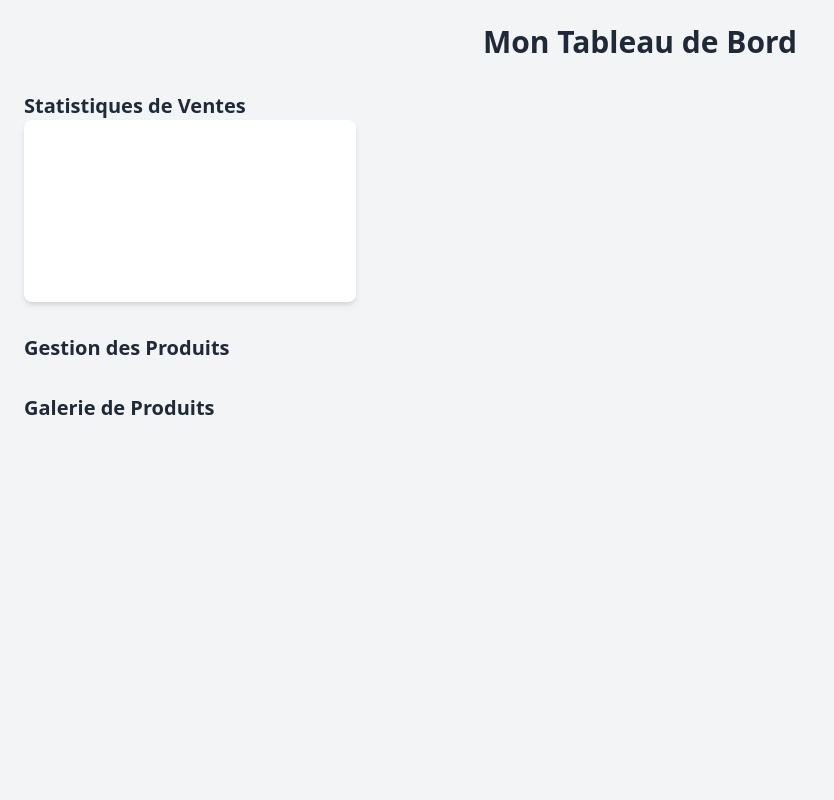
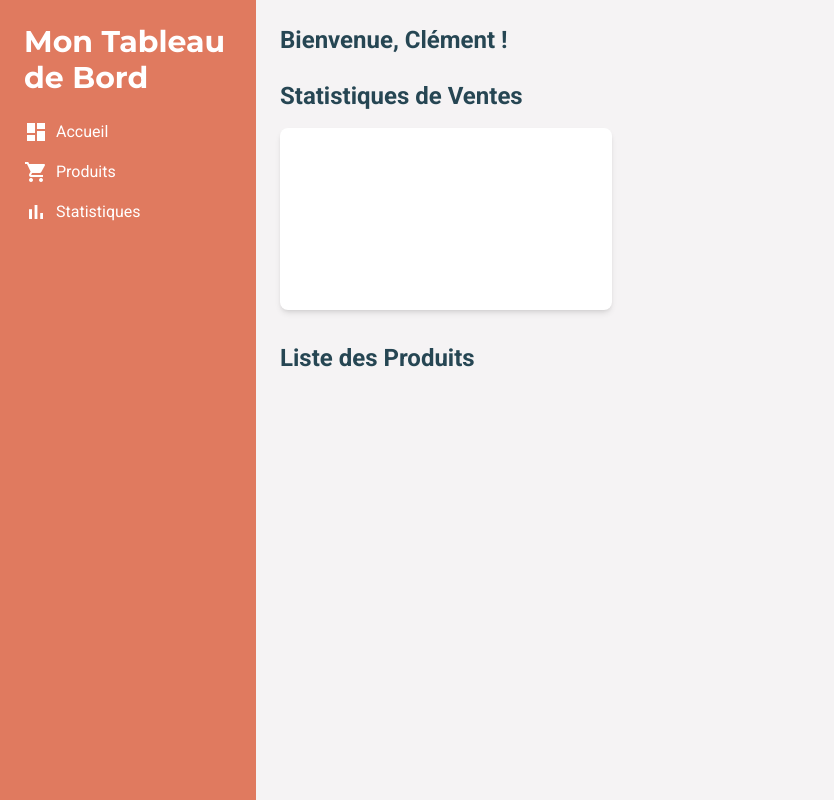
Before and after one commit to neustaiv/adminDashboard, a website: page public/index.html in a window 1280 px wide. Shown: the whole page, without its empty margins (0-834 px from the left). Drawn offline with nearby package versions, Linux system fonts and the light colour scheme.

Commit message:
Setup nodemon, browsersync, editing front page design

```diff
--- /dev/null
+++ b/nodemon.json
@@ -0,0 +1,6 @@
+{
+    "watch": ["server.js", "routes/", "app.js" ],
+    "ext": "js,json,html",
+    "ignore": ["dist/", "public/"],
+    "exec": "node server.js"
+  }
--- a/public/index.html
+++ b/public/index.html
@@ -2,34 +2,68 @@
 <html lang="fr">
 <head>
   <meta charset="UTF-8">
-  <meta name="viewport" content="width=device-width, initial-scale=1.0">
-  <title>Tableau de bord</title>
-  <link href="https://cdn.jsdelivr.net/npm/tailwindcss@2.2.19/dist/tailwind.min.css" rel="stylesheet">
+  <title>Tableau de Bord</title>
+  <link href="/dist/styles.css" rel="stylesheet">
+  <!-- Polices et icônes -->
+  <link href="https://fonts.googleapis.com/css2?family=Montserrat:wght@400;700&family=Roboto:wght@400;700&display=swap" rel="stylesheet">
+  <link href="https://fonts.googleapis.com/icon?family=Material+Icons" rel="stylesheet">
 </head>
-<body class="bg-gray-100 text-gray-800">
-  <div class="container mx-auto p-6">
-    <header class="mb-8">
-      <h1 class="text-3xl font-bold text-center">Mon Tableau de Bord</h1>
-    </header>
+<body class="bg-warmGray font-sans">
+  <div class="flex h-screen">
+    <!-- Sidebar -->
+    <aside class="w-64 bg-terracotta text-white flex flex-col">
+      <div class="p-6">
+        <h1 class="text-3xl font-display font-bold mb-6">Mon Tableau de Bord</h1>
+        <nav>
+          <ul>
+            <li class="mb-4">
+              <a href="#accueil" class="flex items-center text-white hover:text-sand">
+                <span class="material-icons mr-2">dashboard</span>
+                <span>Accueil</span>
+              </a>
+            </li>
+            <li class="mb-4">
+              <a href="#produits" class="flex items-center text-white hover:text-sand">
+                <span class="material-icons mr-2">shopping_cart</span>
+                <span>Produits</span>
+              </a>
+            </li>
+            <li class="mb-4">
+              <a href="#statistiques" class="flex items-center text-white hover:text-sand">
+                <span class="material-icons mr-2">bar_chart</span>
+                <span>Statistiques</span>
+              </a>
+            </li>
+            <!-- Autres éléments de menu -->
+          </ul>
+        </nav>
+      </div>
+    </aside>
 
-    <main>
+    <!-- Contenu principal -->
+    <main class="flex-1 bg-warmGray p-6 overflow-auto">
+      <!-- En-tête du contenu principal -->
+      <header class="mb-6">
+        <h2 class="text-2xl font-semibold text-darkBrown">Bienvenue, Clément !</h2>
+      </header>
+
+      <!-- Sections du contenu -->
       <section id="statistiques" class="mb-8">
-        <h2 class="text-xl font-semibold">Statistiques de Ventes</h2>
+        <h2 class="text-2xl font-semibold text-darkBrown mb-4">Statistiques de Ventes</h2>
         <canvas id="statChart" class="bg-white shadow-md p-4 rounded-lg"></canvas>
       </section>
 
       <section id="produits" class="mb-8">
-        <h2 class="text-xl font-semibold">Gestion des Produits</h2>
-        <!-- Formulaire et liste des produits ici -->
+        <h2 class="text-2xl font-semibold text-darkBrown mb-4">Liste des Produits</h2>
+        <div id="products-container"></div>
       </section>
 
-      <section id="galerie">
-        <h2 class="text-xl font-semibold">Galerie de Produits</h2>
-        <!-- Carrousel Swiper ici -->
-      </section>
+      <!-- Autres sections -->
     </main>
   </div>
 
+  <!-- Scripts -->
+  <script src="https://cdn.jsdelivr.net/npm/axios/dist/axios.min.js"></script>
   <script src="app.js"></script>
 </body>
 </html>
--- a/server.js
+++ b/server.js
@@ -8,6 +8,8 @@ const app = express();
 const port = process.env.PORT || 3000;
 
 app.use(express.static(path.join(__dirname, 'public')));
+app.use('/dist', express.static(path.join(__dirname, 'dist')));
+
 
 app.listen(port, () => {
     console.log(`📞 Le serveur écoute sur le port ${port}`);
--- a/tailwind.config.js
+++ b/tailwind.config.js
@@ -1,8 +1,20 @@
 /** @type {import('tailwindcss').Config} */
 module.exports = {
-  content: ['./*.html'],
+  content: ['./public/*.html'],
   theme: {
-    extend: {},
+    extend: {
+      colors: {
+        warmGray: '#f5f3f4', // Fond doux
+        terracotta: '#e07a5f', // Accent chaleureux
+        peach: '#f4a261', // Second accent
+        sand: '#e9c46a', // Couleur supplémentaire
+        darkBrown: '#264653', // Texte
+      },
+      fontFamily: {
+        sans: ['Roboto', 'sans-serif'],
+        display: ['Montserrat', 'sans-serif'],
+      },
+    },
   },
   plugins: [],
 }
```
Also changed, not shown: package.json (+11 -5 lines), dist/styles.css, src/styles.css (renamed from public/styles.css), 1 other file.
